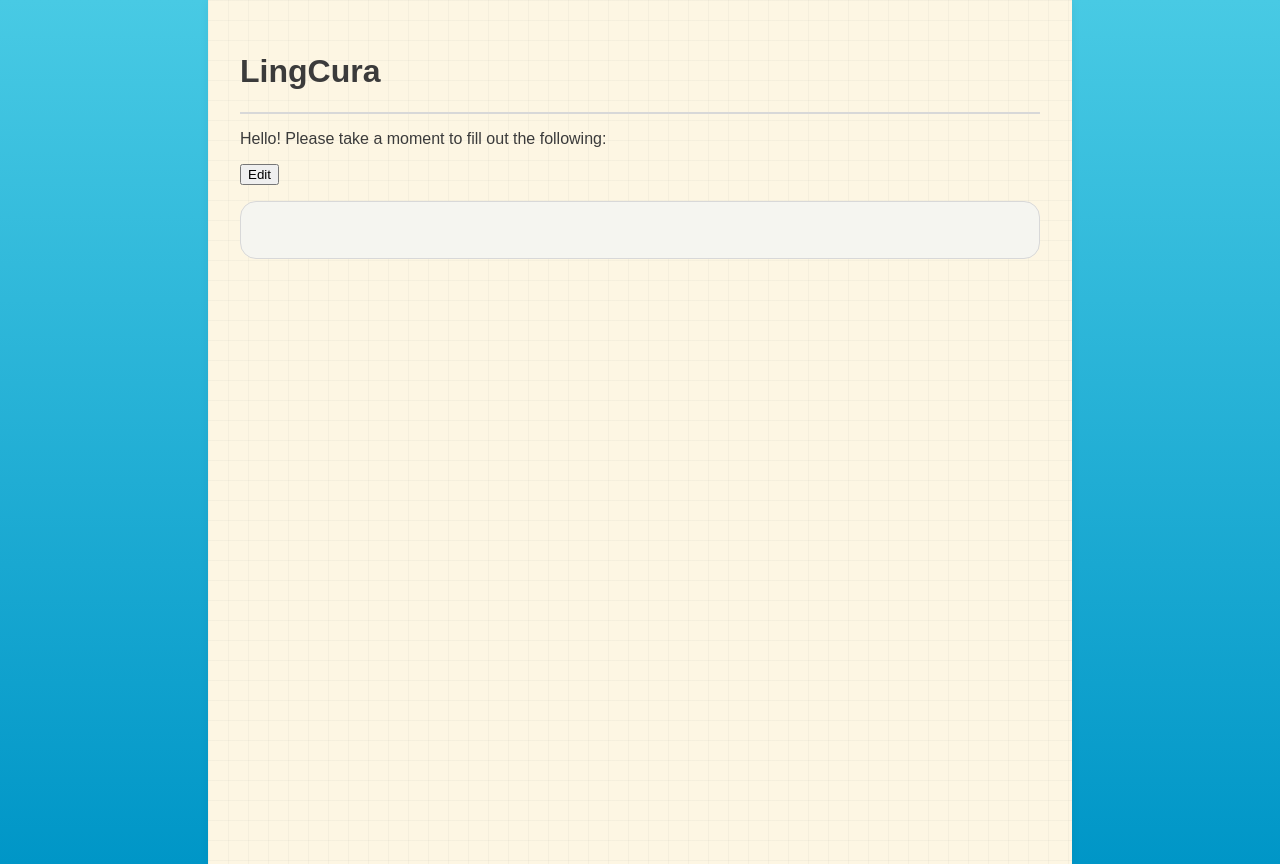
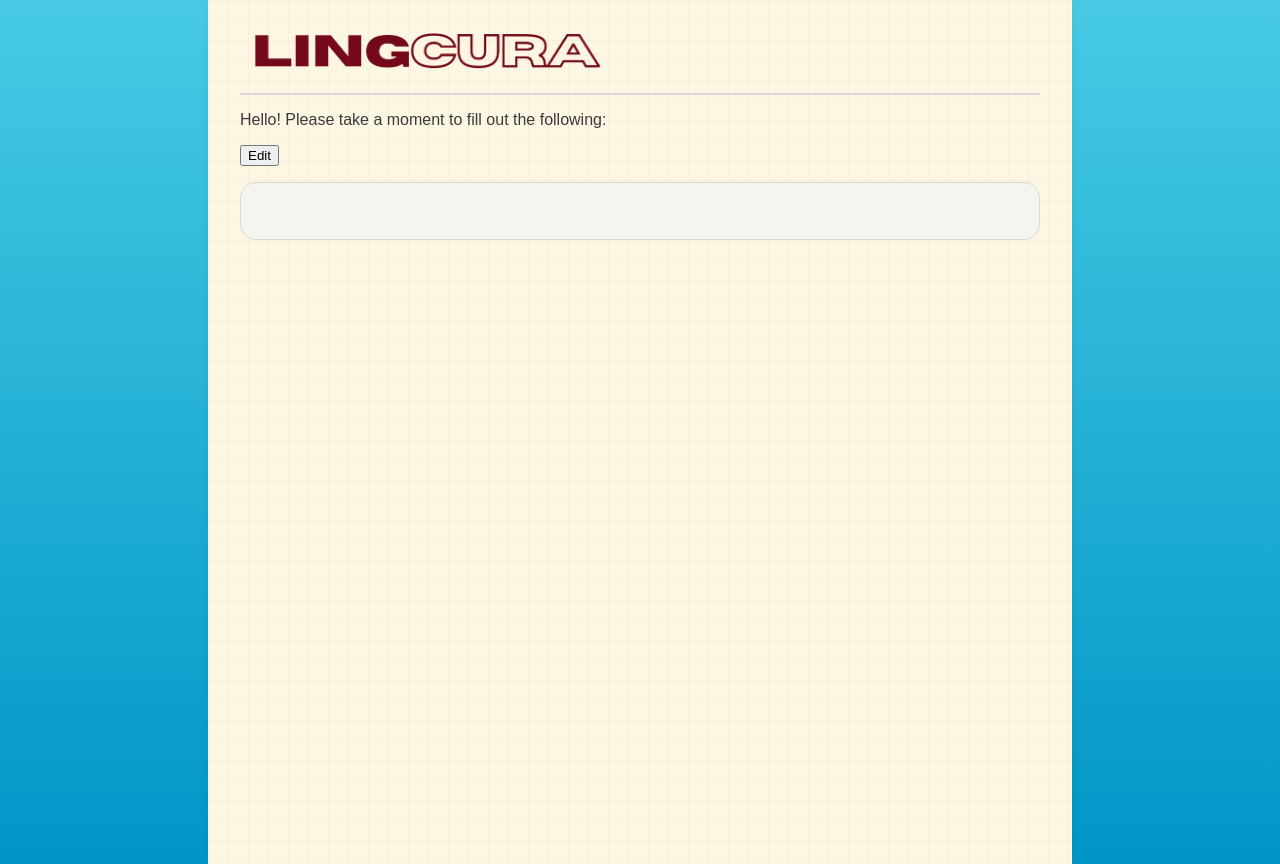
Before and after one commit to kiwiblades/LangCura, a Flask app: page /profile/ in a window 1280 px wide. Run offline with Flask 3, Linux system fonts and the light colour scheme; the visitor is signed in with stand-in values (Sample User, id 1); some web fonts are replaced.

Commit message:
fixed logo overwrite

```diff
--- a/app/profile/templates/meow.html
+++ b/app/profile/templates/meow.html
@@ -3,7 +3,7 @@
 <head>
   <meta charset="utf-8" />
   <meta name="viewport" content="width=device-width, initial-scale=1" />
-  <title>Interpresalus</title>
+  <title>LINGCURA</title>
 
   <link rel="stylesheet" href="../../static/css/meowcss.css">
   <style>
@@ -19,7 +19,7 @@
 <body>
   <div class="center-band">
     <header>
-      <h1 class="site-title dm-serif-text-regular">LingCura</h1>
+      <img src="/app/assets/logo%20v1.png" alt="Lingcura logo" class="site-logo" />
     </header>
 
     <p>Hello! Please take a moment to fill out the following:</p>
```
